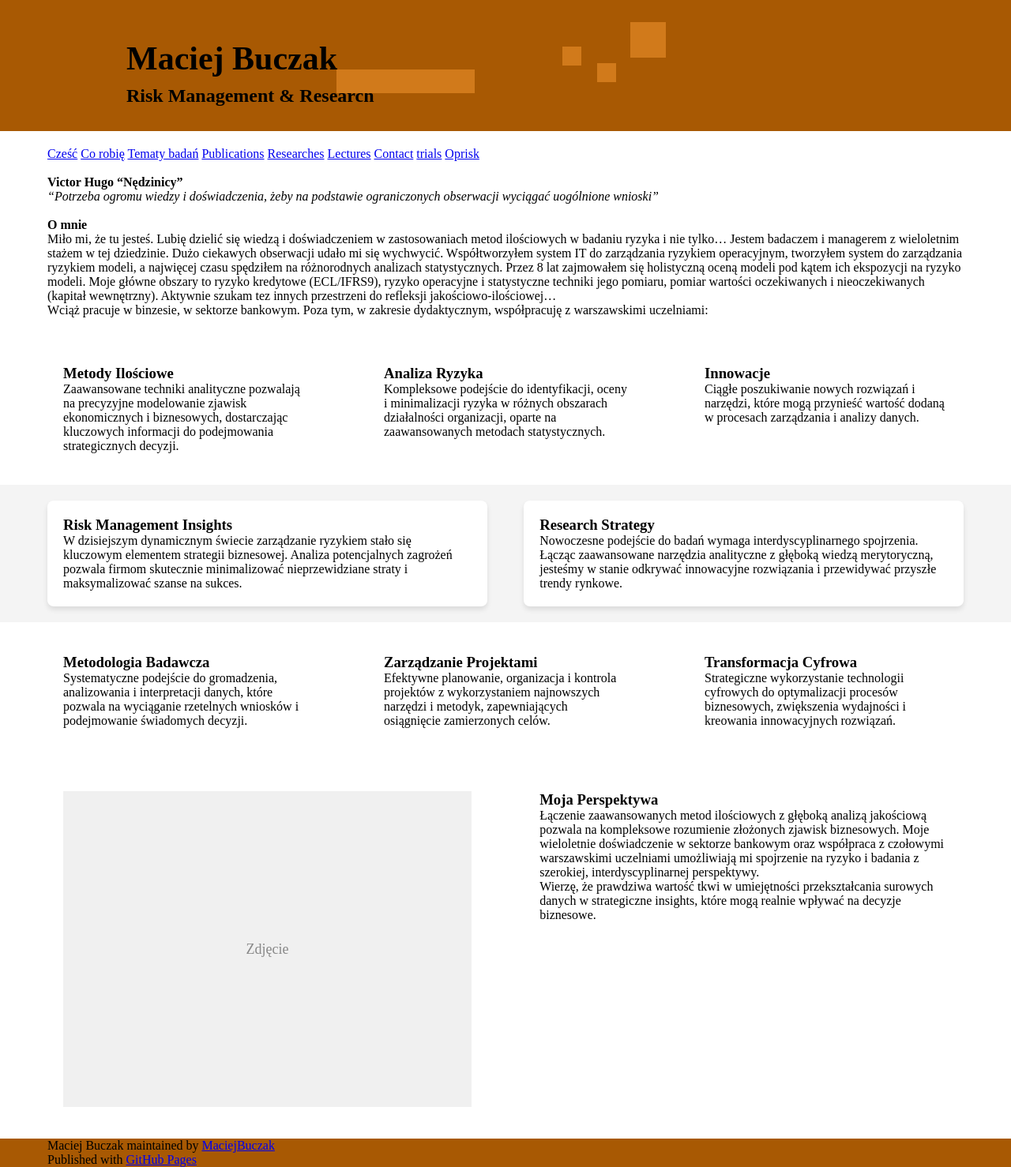
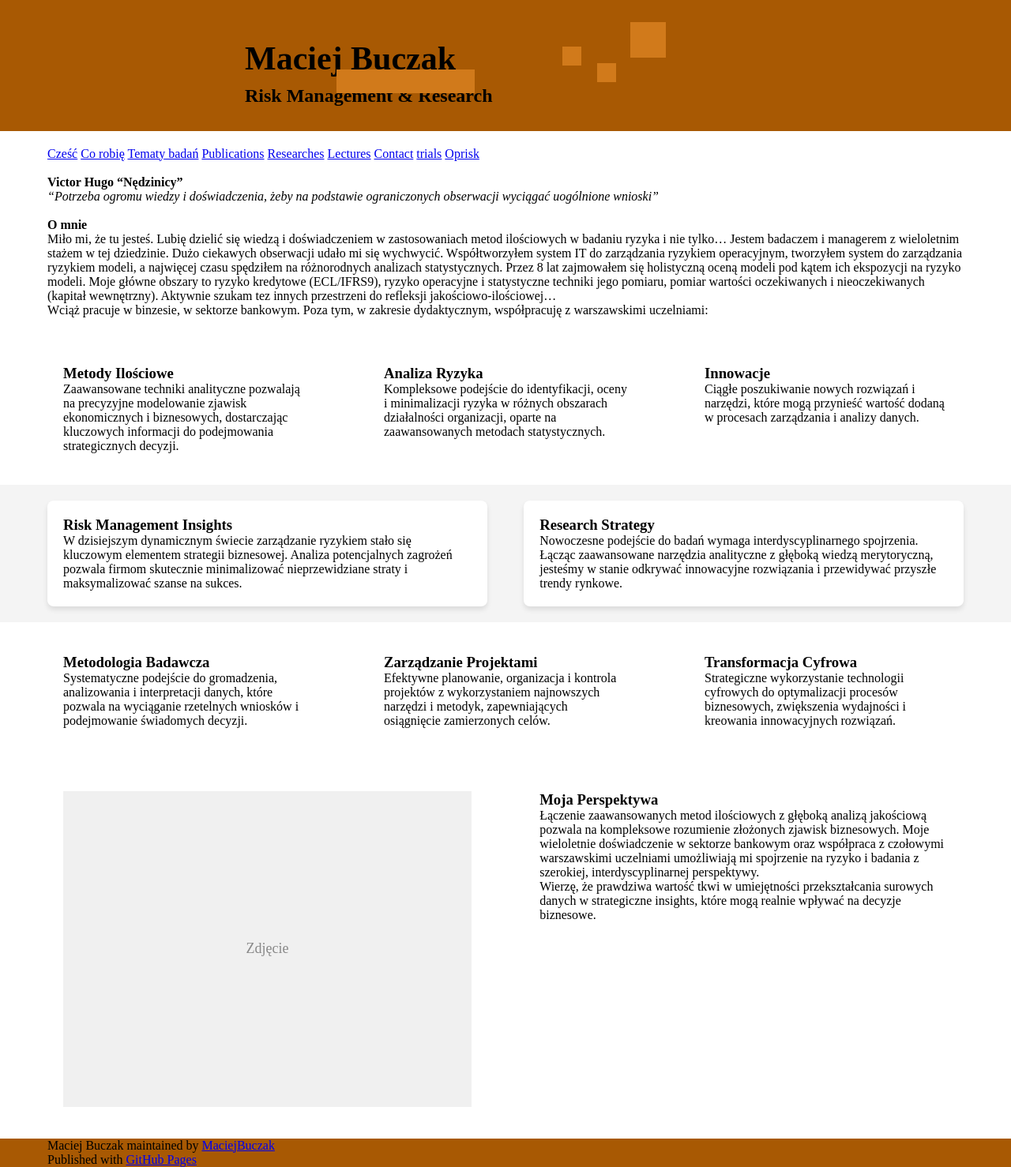
Before and after one commit to MaciejBuczak/risk-research, a Jekyll site: the page built from index.md, in a window 1280 px wide. Shown: the whole page at 79% size. Built offline with Jekyll 4.4.1, drawn with Linux system fonts in a browser that asks for light colours.

Commit message:
Update default.html

```diff
--- a/_layouts/default.html
+++ b/_layouts/default.html
@@ -33,14 +33,14 @@
       display: flex;
       justify-content: center;
       padding-top: 30px;
-      padding-bottom: 31px; /* Zmniejszone z 40px do 38px (o 5%) */
+      padding-bottom: 30.5px; /* Zmniejszone z 40px do 38px (o 5%) */
     }
     #header_wrap .inner {
       width: 100%;
       max-width: 1200px;
       padding: 0 20px;
       position: relative; /* Dodaje pozycjonowanie względne */
-      left: 100px; /* Możesz zmieniać tę wartość, aby przesuwać cały blok w poziomie */
+      left: 250px; /* Możesz zmieniać tę wartość, aby przesuwać cały blok w poziomie */
       text-align: left; /* Wyrównanie tekstu do lewej */
     }
     #project_title {
```
